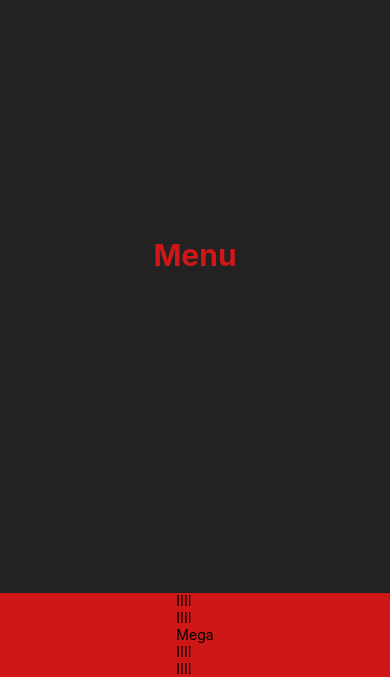
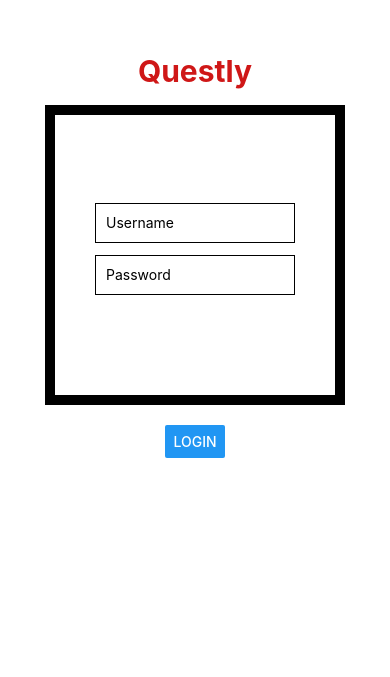
Before and after one commit to LanceCampos5302/Questly, a React Native app: screen / in a window 390 px wide. Shown: the part 167-844 px from the top of the page. Built offline with nearby package versions, Linux system fonts and the light colour scheme.

Commit message:
made a sick ass border

```diff
--- a/App.js
+++ b/App.js
@@ -7,7 +7,8 @@ import MenuPage from './components/MenuPage';
 export default function App() {
   return (
     <View style={styles.container}>
-        <MenuPage></MenuPage>
+        <LoginPage></LoginPage>
+
         <StatusBar style="auto" />
     </View>
   );
--- a/components/LoginPage.js
+++ b/components/LoginPage.js
@@ -1,6 +1,9 @@
 import React, { useState } from 'react';
 import { StyleSheet, Text, View, TextInput, Button } from 'react-native';
 import { globalStyles, resetStyles } from '../AppStyles'
+//imports needs for login functions
+
+
 
 const LoginPage = () => {
   const [username, setUsername] = useState('');
@@ -14,6 +17,8 @@ const LoginPage = () => {
   return (
     <View style={[styles.container]}>
       <Text style={[styles.text]}>Questly</Text>
+
+      <View style={[styles.Look_Box]}>
 
       <TextInput
         style={styles.input}
@@ -29,9 +34,10 @@ const LoginPage = () => {
         value={password}
         secureTextEntry
       />
-
+    </View>
       <Button title="Login" onPress={handleLogin} />
     </View>
+
   );
 };
 
@@ -50,9 +56,28 @@ const styles = StyleSheet.create({
     color: globalStyles.primaryColor,
     marginBottom: 16,
   },
+  Title: {
+    fontsize: 100,
+    fontWeight: 'bold',
+    color: globalStyles.primaryColor,
+    //fontFamily: 'cochin',
+
+  },
+  Look_Box: {
+    height: 300,
+    width: 300,
+    justifyContent: 'center',
+    alignItems: 'center',
+    color: globalStyles.primaryColor,
+    marginBottom: 20,
+    borderWidth: 10,
+    padding: 10,
+  },
+
+
   input: {
     height: 40,
-    width: '100%',
+    width: 200,
     marginBottom: 12,
     borderWidth: 1,
     padding: 10,
```
